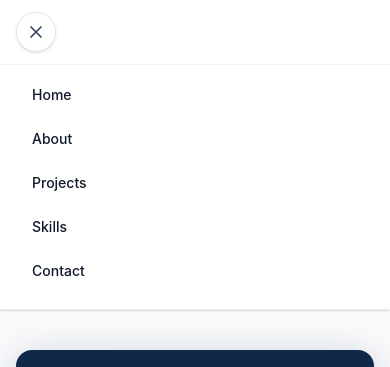
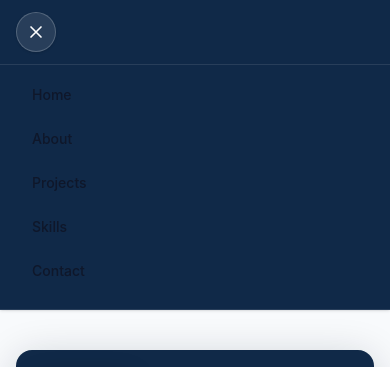
Before and after one commit to stanleytarun777/Portfolio-Website, a React (Vite) app: page / in a window 390 px wide. Both pictures are taken after a click on the button "Toggle navigation". Shown: the top 367 px of the page. Built offline with nearby package versions, Linux system fonts and the light colour scheme.

Commit message:
Navbar background navy blue #102948 to match profile panel

```diff
--- a/src/components/Navbar.jsx
+++ b/src/components/Navbar.jsx
@@ -12,7 +12,7 @@ export default function Navbar() {
   const [open, setOpen] = useState(false);
 
   return (
-    <header className="sticky top-0 z-50 border-b border-slate-200/80 bg-white/95 backdrop-blur-md shadow-sm">
+    <header className="sticky top-0 z-50 border-b border-white/10 bg-[#102948] shadow-sm">
       <div className="mx-auto max-w-7xl px-4 sm:px-6 lg:px-8">
         <div className="flex h-16 items-center justify-between gap-4">
           <nav className="hidden md:flex items-center gap-1" aria-label="Main navigation">
@@ -20,7 +20,7 @@ export default function Navbar() {
               <a
                 key={link.href}
                 href={link.href}
-                className="rounded-full px-4 py-2 text-sm font-medium text-slate-600 transition-colors duration-200 hover:bg-slate-100 hover:text-slate-900"
+                className="rounded-full px-4 py-2 text-sm font-medium text-white/70 transition-colors duration-200 hover:bg-white/10 hover:text-white"
               >
                 {link.label}
               </a>
@@ -29,7 +29,7 @@ export default function Navbar() {
 
           <button
             type="button"
-            className="md:hidden inline-flex h-10 w-10 items-center justify-center rounded-full border border-slate-200 bg-white text-slate-700 shadow-sm"
+            className="md:hidden inline-flex h-10 w-10 items-center justify-center rounded-full border border-white/20 bg-white/10 text-white shadow-sm"
             aria-expanded={open}
             aria-label="Toggle navigation"
             onClick={() => setOpen((v) => !v)}
@@ -46,12 +46,12 @@ export default function Navbar() {
       </div>
 
       {open && (
-        <div className="md:hidden border-t border-slate-100 bg-white px-4 pb-4 pt-2">
+        <div className="md:hidden border-t border-white/10 bg-[#102948] px-4 pb-4 pt-2">
           {navLinks.map((link) => (
             <a
               key={link.href}
               href={link.href}
-              className="block rounded-xl px-4 py-3 text-sm font-medium text-slate-700 transition-colors hover:bg-slate-50 hover:text-slate-900"
+              className="block rounded-xl px-4 py-3 text-sm font-medium text-white/70 transition-colors hover:bg-white/10 hover:text-white"
               onClick={() => setOpen(false)}
             >
               {link.label}
```
